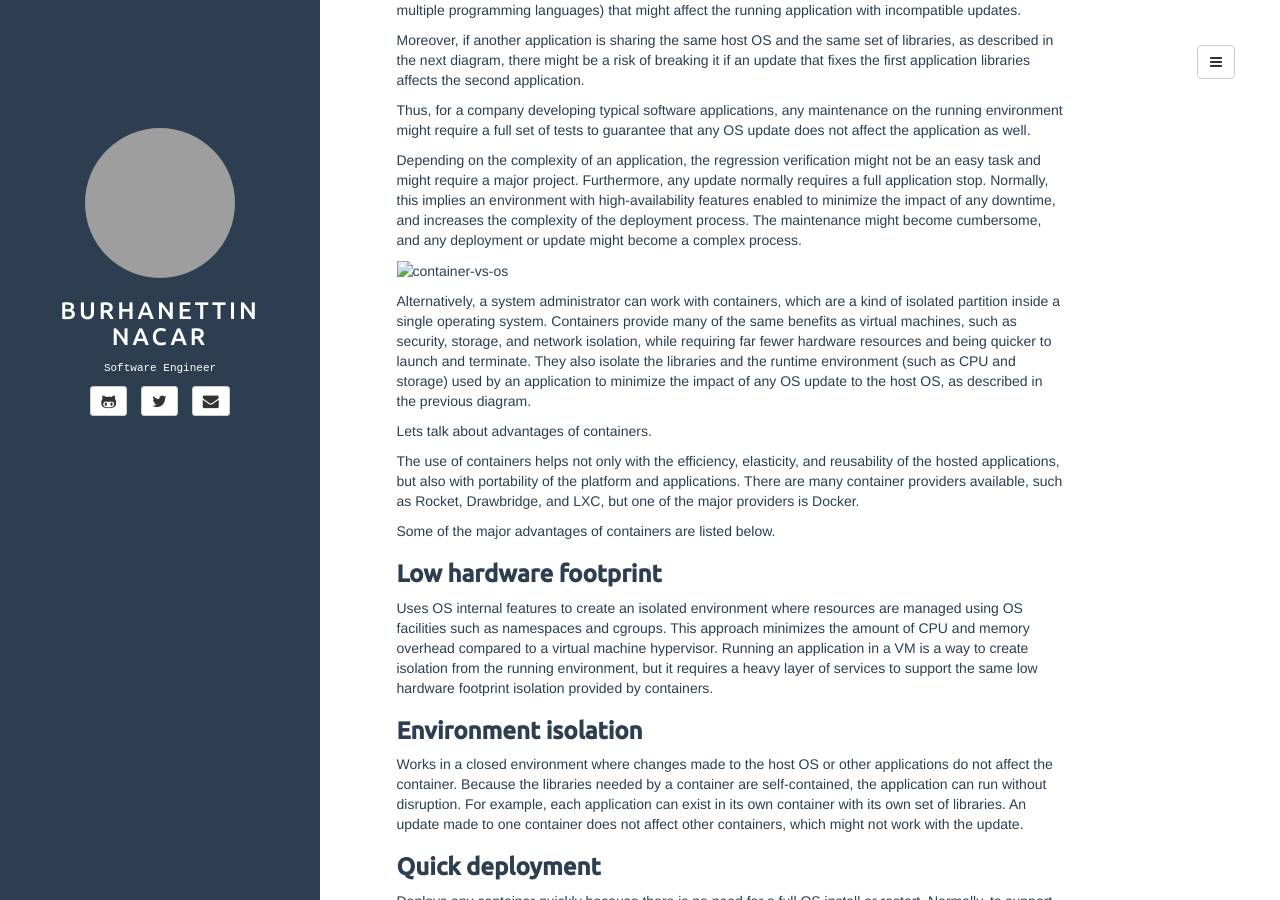
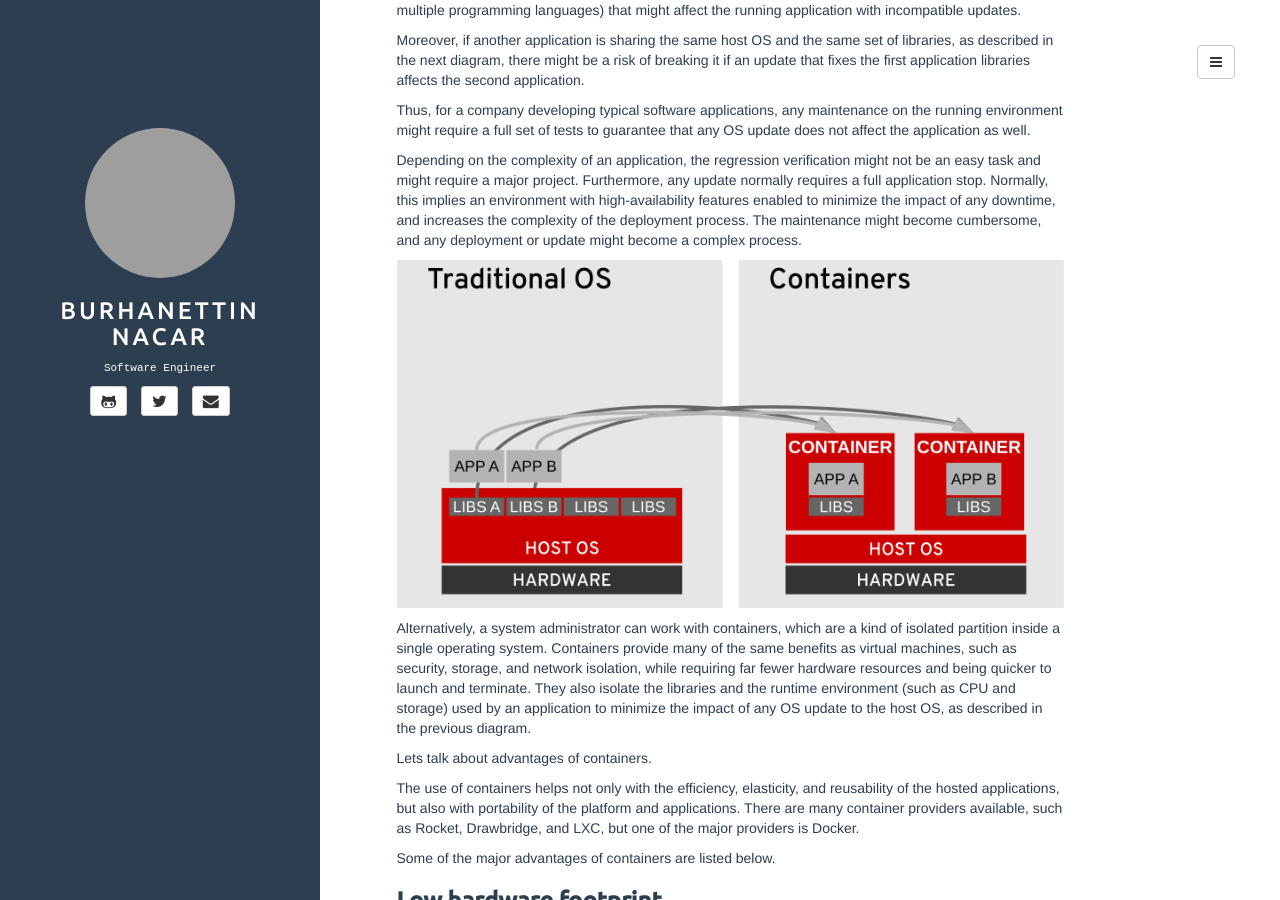
Before and after one commit to uppnrise/uppnrise.github.io, a Jekyll site: the page built from _posts/2021-06-22-containerized-applications-and-advantages-of-them.md, in a window 1280 px wide and 900 px high, scrolled down 349 px. Built offline with Jekyll 4.4.1, drawn with Linux system fonts in a browser that asks for light colours; comment, search, counter and statistics services are not loaded; grey boxes are pictures that could not be loaded.

Commit message:
image link fixed.

```diff
--- a/_posts/2021-06-22-containerized-applications-and-advantages-of-them.md
+++ b/_posts/2021-06-22-containerized-applications-and-advantages-of-them.md
@@ -16,7 +16,7 @@ Thus, for a company developing typical software applications, any maintenance on
 
 Depending on the complexity of an application, the regression verification might not be an easy task and might require a major project. Furthermore, any update normally requires a full application stop. Normally, this implies an environment with high-availability features enabled to minimize the impact of any downtime, and increases the complexity of the deployment process. The maintenance might become cumbersome, and any deployment or update might become a complex process.
 
-![container-vs-os](../assets/media/container_vs_os.png)
+![container-vs-os](https://github.com/uppnrise/uppnrise.github.io/blob/main/assets/media/container_vs_os.png?raw=true)
 
 Alternatively, a system administrator can work with containers, which are a kind of isolated partition inside a single operating system. Containers provide many of the same benefits as virtual machines, such as security, storage, and network isolation, while requiring far fewer hardware resources and being quicker to launch and terminate. They also isolate the libraries and the runtime environment (such as CPU and storage) used by an application to minimize the impact of any OS update to the host OS, as described in the previous diagram.
 
```
